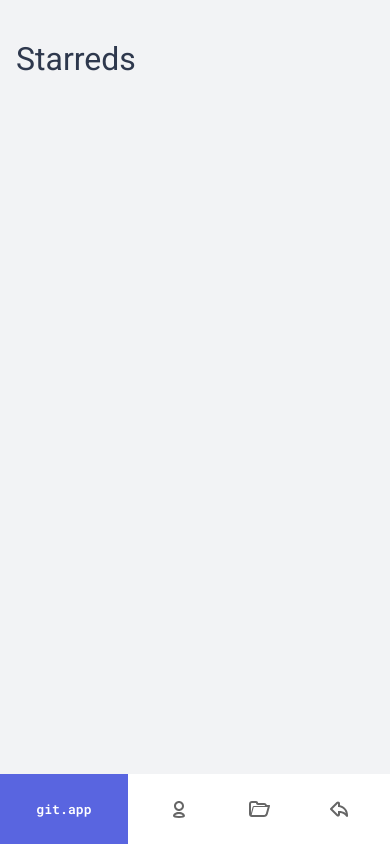
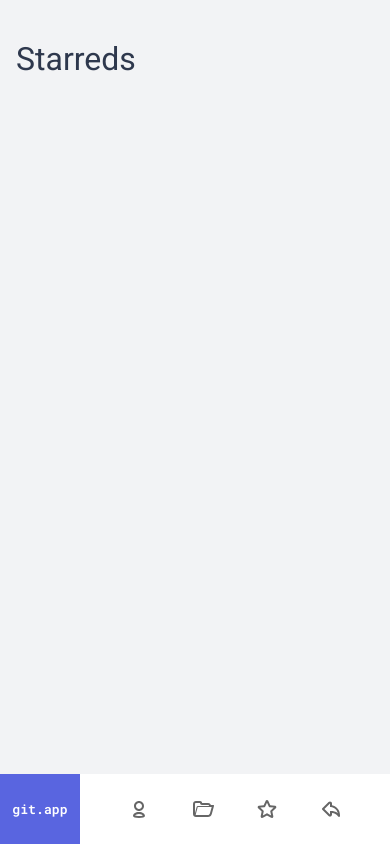
Before and after one commit to dfsilvadev/react-firebase, a React (Create React App) app: page /starred in a window 390 px wide. Built offline with nearby package versions, Linux system fonts and the light colour scheme.

Commit message:
feat: Definindo os links da rota

```diff
--- a/src/App.jsx
+++ b/src/App.jsx
@@ -1,7 +1,7 @@
 import React from "react";
 import { BrowserRouter } from "react-router-dom";
 
-import Header from "./components/Sidebar";
+import Sidebar from "./components/Sidebar";
 import MyRoutes from "./Routes";
 
 import "./styles/global.scss";
@@ -9,7 +9,7 @@ import "./styles/global.scss";
 const App = () => {
   return (
     <>
-      <Header />
+      <Sidebar />
       <BrowserRouter>
         <div className="container">
           <MyRoutes />
--- a/src/components/Sidebar.jsx
+++ b/src/components/Sidebar.jsx
@@ -1,7 +1,9 @@
 import React from "react";
+import { Link } from "react-router-dom";
 import {
   TiUserOutline,
   TiFolderOpen,
+  TiStarOutline,
   TiArrowBackOutline,
 } from "react-icons/ti";
 
@@ -20,6 +22,9 @@ const Sidebar = () => {
             <TiFolderOpen />
           </li>
           <li className="link">
+            <TiStarOutline />
+          </li>
+          <li className="link">
             <TiArrowBackOutline />
           </li>
         </ul>
--- a/src/styles/components/Sidebar.scss
+++ b/src/styles/components/Sidebar.scss
@@ -47,7 +47,7 @@ aside {
 
     .logo {
       padding: 0.625rem;
-      width: 8rem;
+      width: 5rem;
       height: 100%;
       font-size: 0.825rem;
     }
@@ -64,7 +64,7 @@ aside {
         flex-direction: row;
 
         li {
-          width: 5rem;
+          width: 4rem;
           height: 4.375rem;
         }
       }
```
